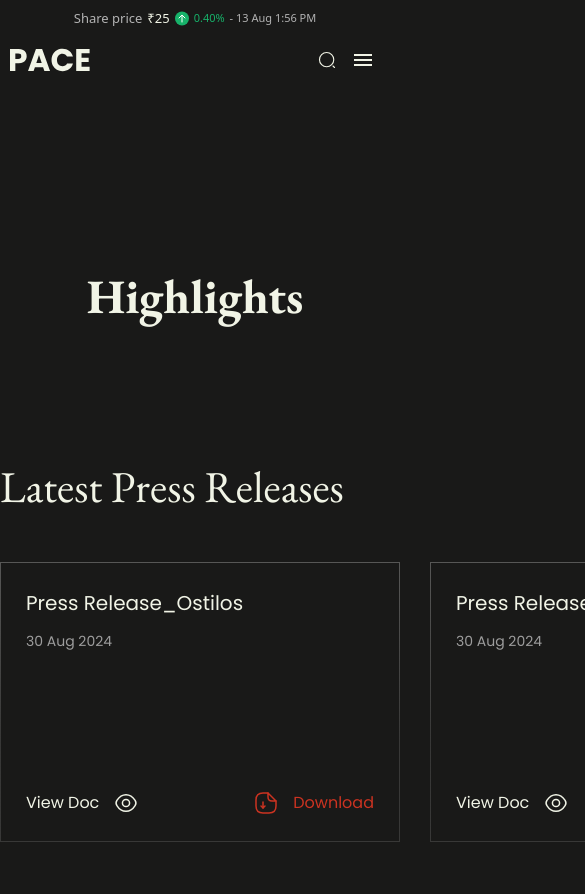
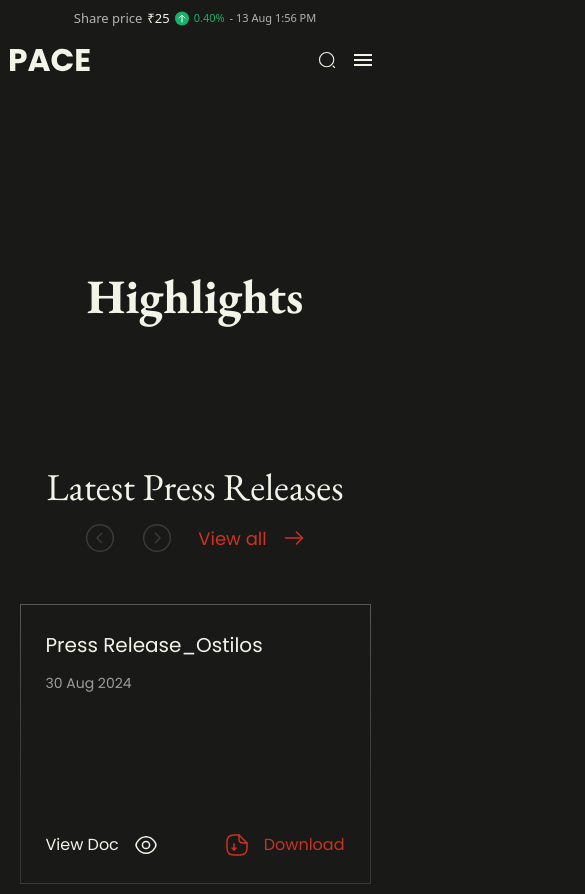
Before and after one commit to TarunRajpurohit123/pace-bussiness-website, a Next.js app in the folder pace-website/: page /investors in a window 390 px wide. Shown: the top 894 px of the page, 585 px wide, since content can reach past the window. Built offline with nearby package versions, Linux system fonts and the light colour scheme.

Commit message:
latest press releases section responsive done

```diff
--- a/pace-website/src/app/globals.css
+++ b/pace-website/src/app/globals.css
@@ -1939,7 +1939,28 @@
   .investor_state_heading {
     font-size: 3.8rem;
   }
-  .investor_state_span{
+  .investor_state_span {
     font-size: 1.8rem;
   }
-}
+  .latestpress__carousel__top {
+    width: 90% !important;
+  }
+  .latestpress__carousel {
+    width: 90% !important;
+  }
+  .latestpress__heading {
+    font-size: 3.8rem !important;
+  }
+  .latestpress__carousel__top {
+    flex-direction: column;
+  }
+  .latestpress__controls {
+    margin-top: 1rem;
+  }
+  .less_than__3_slide {
+    width: 100% !important;
+  }
+  .latestpress__card {
+    width: 100%;
+  }
+}
--- a/pace-website/src/components/components/LatestPress.jsx
+++ b/pace-website/src/components/components/LatestPress.jsx
@@ -5,7 +5,7 @@
 import { Swiper, SwiperSlide, useSwiper } from "swiper/react";
 import "swiper/css";
 import "swiper/css/pagination";
-import { useRef, useState } from "react";
+import { useEffect, useRef, useState } from "react";
 import Link from "next/link";
 import EyeIcon from "@/components/svgs/EyeIcon";
 import DownloadFile from "@/components/svgs/DownloadFile";
@@ -21,6 +21,12 @@
   });
   const [isBrandNextActive, setIsBrandNextActive] = useState(true);
   const [isBrandPrevActive, setIsBrandPrevActive] = useState(false);
+  const [currentScreen, setCurrentScreen] = useState(null);
+  useEffect(() => {
+    if (window.innerWidth) {
+      setCurrentScreen(window?.innerWidth);
+    }
+  }, []);
   return (
     <>
       <section className="latestpress__wrapper">
@@ -60,7 +66,10 @@
                 style={{ marginLeft: "2.5rem" }}
               />
             </button>
-            <Link href="#" className="our__brands_viewLink flex items-center">
+            <Link
+              href="/investors/press-releases"
+              className="our__brands_viewLink flex items-center"
+            >
               View all <ArrowRightIcon className="ml-[1.5rem]" />
             </Link>
           </div>
@@ -68,7 +77,7 @@
 
         <div className="latestpress__carousel page-width flex justify-between items-center pt-[5rem]">
           <Swiper
-            slidesPerView={2}
+            slidesPerView={currentScreen <= 1000 ? 1 : 2}
             spaceBetween={30}
             // loop={true}
             pagination={{
@@ -92,7 +101,7 @@
               // }
             }}
             className={
-              latestPress?.length <= 2
+              latestPress?.length <= 2 && currentScreen>1000
                 ? "mySwiper less_than__3_mySwiper"
                 : "mySwiper"
             }
```
